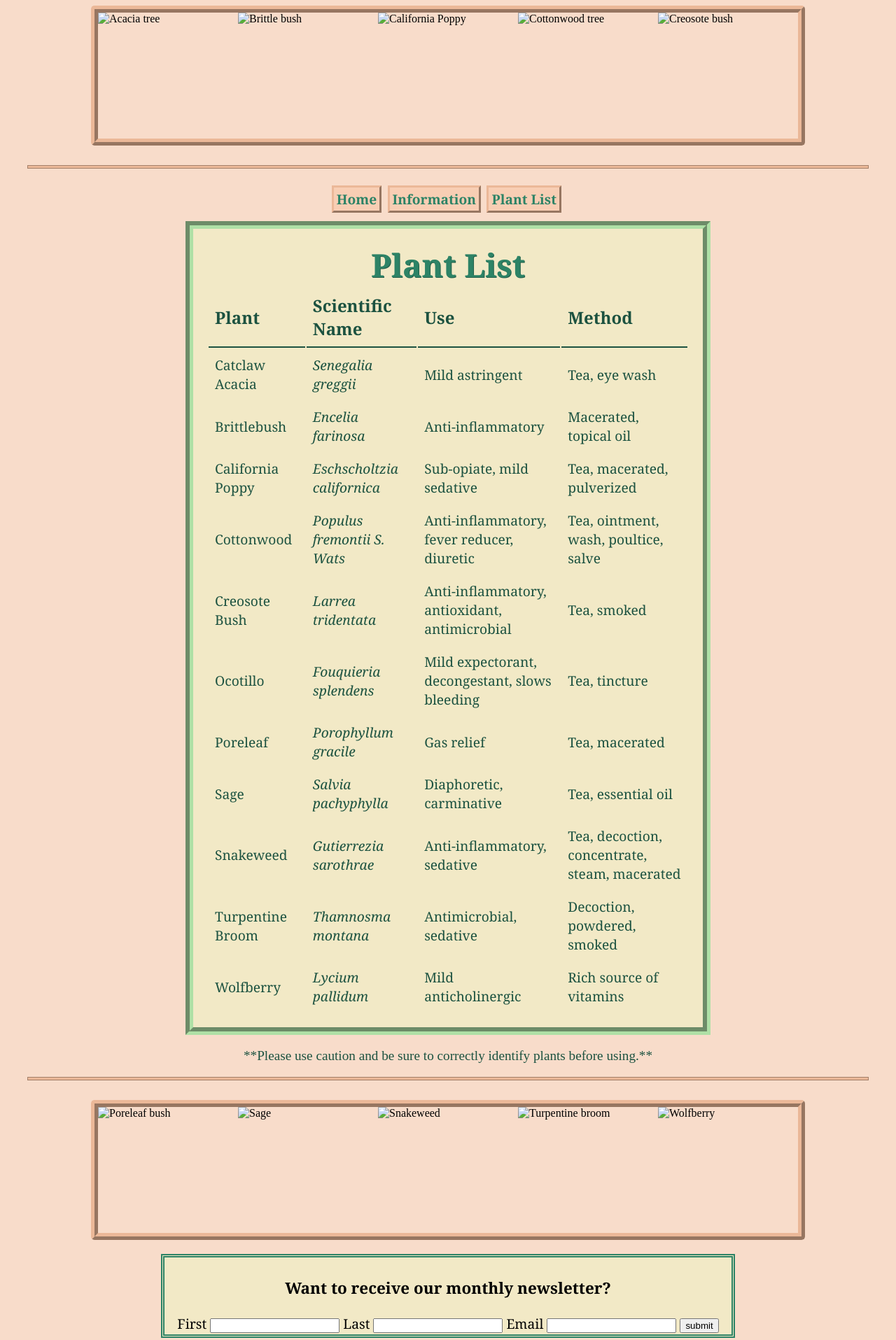
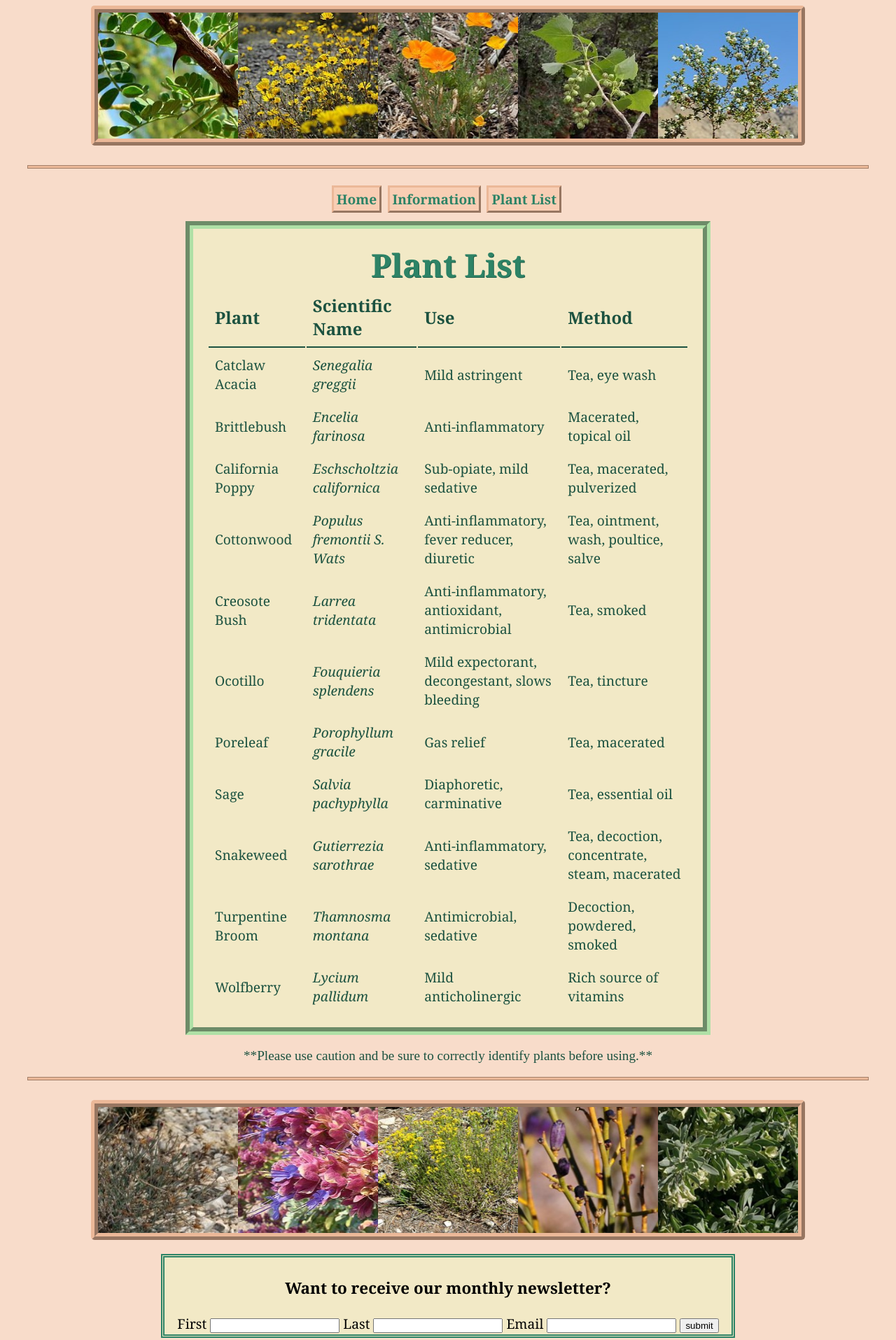
Before and after one commit to Sam-Lemon/Medicinal-Plants-of-the-Mohave-Desert, a plain HTML site: page week02-3.html in a window 1280 px wide. Shown: the whole page at 70% size. Drawn offline with Linux system fonts and the light colour scheme.

Commit message:
fixed images

```diff
--- a/week02-3.html
+++ b/week02-3.html
@@ -9,11 +9,11 @@
 <body>
     <section>
         <div class="collage">
-            <img class="image-collage" src="/Week 2/coding assignments/images/senegalia-greggii.jpg" alt="Acacia tree">
-            <img class="image-collage" src="/Week 2/coding assignments/images/encelia-farinosa.jpg" alt="Brittle bush">
-            <img class="image-collage" src="/Week 2/coding assignments/images/eschscholzia-californica.jpg" alt="California Poppy">
-            <img class="image-collage" src="/Week 2/coding assignments/images/populus-fremontii.jpg" alt="Cottonwood tree">
-            <img class="image-collage" src="/Week 2/coding assignments/images/larrea-tridentata.jpg" alt="Creosote bush">
+            <img class="image-collage" src="images/senegalia-greggii.jpg" alt="Acacia tree">
+            <img class="image-collage" src="images/encelia-farinosa.jpg" alt="Brittle bush">
+            <img class="image-collage" src="images/eschscholzia-californica.jpg" alt="California Poppy">
+            <img class="image-collage" src="images/populus-fremontii.jpg" alt="Cottonwood tree">
+            <img class="image-collage" src="images/larrea-tridentata.jpg" alt="Creosote bush">
         </div>
     </section>
     <br>
@@ -114,11 +114,11 @@
 <br>
     <section>
         <div class="collage">
-            <img class="image-collage" src="/Week 2/coding assignments/images/porophyllum-gracile.jpg" alt="Poreleaf bush">
-            <img class="image-collage" src="/Week 2/coding assignments/images/salvia pachyphylla.jpg" alt="Sage">
-            <img class="image-collage" src="/Week 2/coding assignments/images/gutierrezia-sarothrae.jpg" alt="Snakeweed">
-            <img class="image-collage" src="/Week 2/coding assignments/images/thamnosma-montana.jpg" alt="Turpentine broom">
-            <img class="image-collage" src="/Week 2/coding assignments/images/lycium-pallidum.jpg" alt="Wolfberry">
+            <img class="image-collage" src="images/porophyllum-gracile.jpg" alt="Poreleaf bush">
+            <img class="image-collage" src="images/salvia pachyphylla.jpg" alt="Sage">
+            <img class="image-collage" src="images/gutierrezia-sarothrae.jpg" alt="Snakeweed">
+            <img class="image-collage" src="images/thamnosma-montana.jpg" alt="Turpentine broom">
+            <img class="image-collage" src="images/lycium-pallidum.jpg" alt="Wolfberry">
         </div>
     </section>
     <footer>
```
